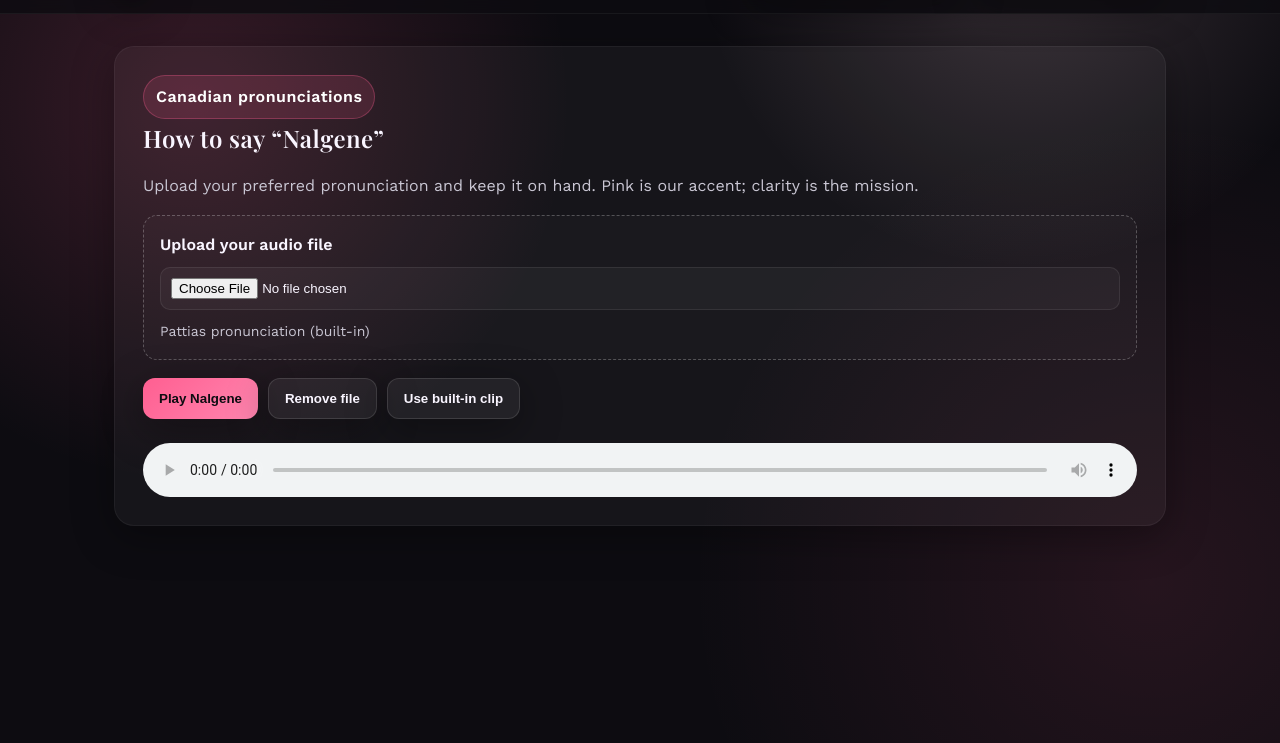
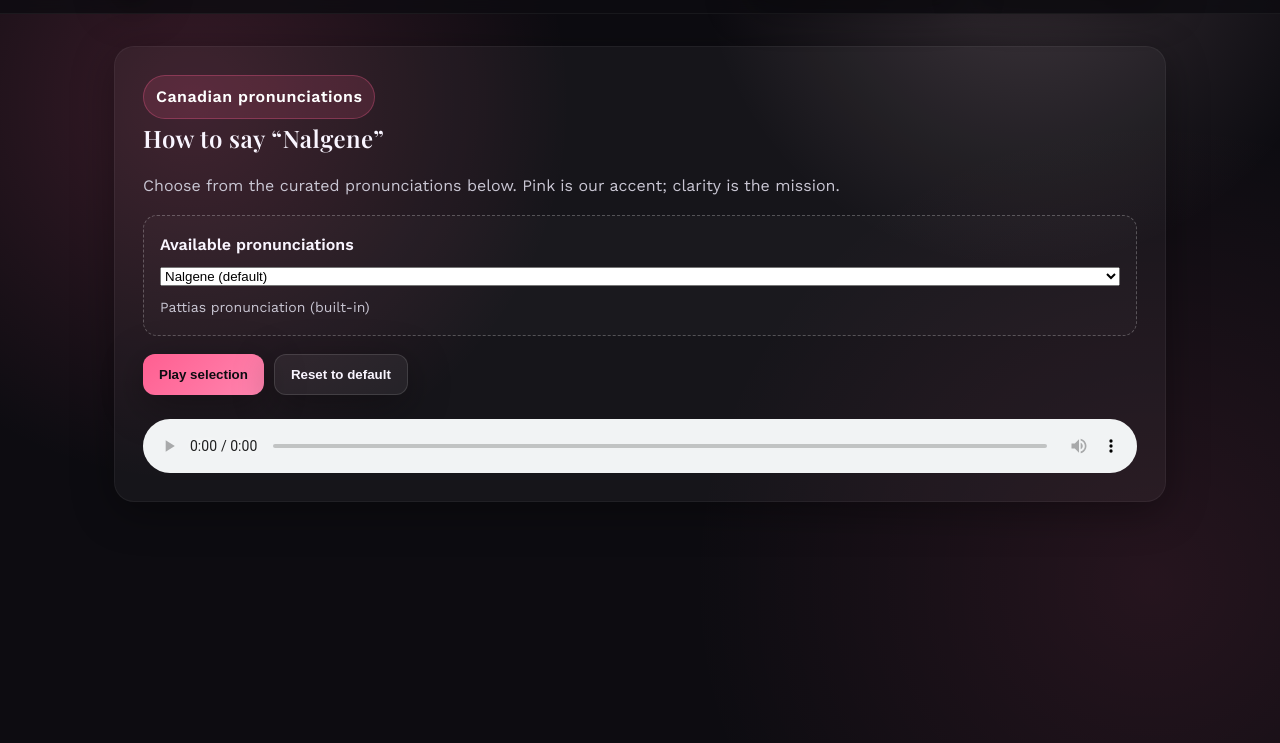
Before and after one commit to mattiaspayne/pattiasindustries, a plain HTML site: page index.html in a window 1280 px wide. Both pictures are taken after a click on the tab "Canadian pronunciations". Shown: the part 57-800 px from the top of the page. Drawn offline with nearby package versions, Linux system fonts and the light colour scheme.

Commit message:
updated nalgene

```diff
--- a/index.html
+++ b/index.html
@@ -319,19 +319,18 @@
       <section id="pronunciations" aria-labelledby="pronunciation-heading">
         <div class="accent-tag">Canadian pronunciations</div>
         <h2 id="pronunciation-heading">How to say “Nalgene”</h2>
-        <p class="muted">Upload your preferred pronunciation and keep it on hand. Pink is our accent; clarity is the mission.</p>
+        <p class="muted">Choose from the curated pronunciations below. Pink is our accent; clarity is the mission.</p>
 
         <div class="pronounce-card">
           <div class="upload-area">
-            <label for="audioInput">Upload your audio file</label>
-            <input id="audioInput" type="file" accept="audio/*,.m4a" />
-            <div class="status" id="fileStatus">No file uploaded yet.</div>
+            <label for="audioSelect">Available pronunciations</label>
+            <select id="audioSelect"></select>
+            <div class="status" id="fileStatus">Ready: built-in default.</div>
           </div>
 
           <div class="controls">
-            <button class="btn btn-primary" id="playBtn" disabled>Play Nalgene</button>
-            <button class="btn btn-ghost" id="clearBtn" disabled>Remove file</button>
-            <button class="btn btn-ghost" id="useDefaultBtn">Use built-in clip</button>
+            <button class="btn btn-primary" id="playBtn" disabled>Play selection</button>
+            <button class="btn btn-ghost" id="useDefaultBtn">Reset to default</button>
           </div>
 
           <audio id="player" controls preload="metadata" aria-label="Nalgene pronunciation audio">
@@ -415,14 +414,17 @@
       updateCountdown();
       setInterval(updateCountdown, 1000);
 
-      // Pronunciation upload + playback
-      const audioInput = document.getElementById("audioInput");
+      // Pronunciation library playback
+      const audioSelect = document.getElementById("audioSelect");
       const player = document.getElementById("player");
       const playBtn = document.getElementById("playBtn");
-      const clearBtn = document.getElementById("clearBtn");
       const useDefaultBtn = document.getElementById("useDefaultBtn");
       const fileStatus = document.getElementById("fileStatus");
-      const embeddedAudioPath = "assets/audio/nalgene-default.m4a";
+      const embeddedAudioPath = "assets/audio/nalgene-default.wav";
+      const pronunciationLibrary = [
+        { label: "Nalgene (default)", path: embeddedAudioPath },
+        // Add more entries as you add files into assets/audio
+      ];
 
       let currentAudioUrl = null;
       let currentUrlIsBlob = false;
@@ -441,43 +443,39 @@
         currentUrlIsBlob = isBlob;
         player.src = url;
         playBtn.disabled = false;
-        clearBtn.disabled = false;
         fileStatus.textContent = isDefault ? `${label} (built-in)` : `Ready: ${label}`;
         player.load();
       }
 
-      function setAudioSourceFromFile(file) {
-        clearCurrentUrl();
-        if (!file) {
-          player.removeAttribute("src");
-          playBtn.disabled = true;
-          clearBtn.disabled = true;
-          fileStatus.textContent = "No file uploaded yet.";
-          return;
-        }
-        setAudioSourceFromUrl(URL.createObjectURL(file), file.name, { isBlob: true });
+      function buildLibraryOptions() {
+        audioSelect.innerHTML = "";
+        pronunciationLibrary.forEach((item, index) => {
+          const option = document.createElement("option");
+          option.value = item.path;
+          option.textContent = item.label;
+          if (index === 0) option.selected = true;
+          audioSelect.appendChild(option);
+        });
       }
-
-      audioInput.addEventListener("change", (event) => {
-        const file = event.target.files?.[0];
-        if (file) {
-          setAudioSourceFromFile(file);
-        }
-      });
 
       playBtn.addEventListener("click", () => {
         player.play();
       });
 
-      clearBtn.addEventListener("click", () => {
-        audioInput.value = "";
-        setAudioSourceFromFile(null);
+      audioSelect.addEventListener("change", (event) => {
+        const selectedPath = event.target.value;
+        const selectedLabel = pronunciationLibrary.find((item) => item.path === selectedPath)?.label || "Selection";
+        if (selectedPath) {
+          setAudioSourceFromUrl(selectedPath, selectedLabel, { isDefault: selectedPath === embeddedAudioPath });
+        }
       });
 
       useDefaultBtn.addEventListener("click", () => {
         setAudioSourceFromUrl(embeddedAudioPath, "Pattias pronunciation", { isDefault: true });
+        audioSelect.value = embeddedAudioPath;
       });
 
+      buildLibraryOptions();
       // Initialize with embedded clip
       setAudioSourceFromUrl(embeddedAudioPath, "Pattias pronunciation", { isDefault: true });
     </script>
```
